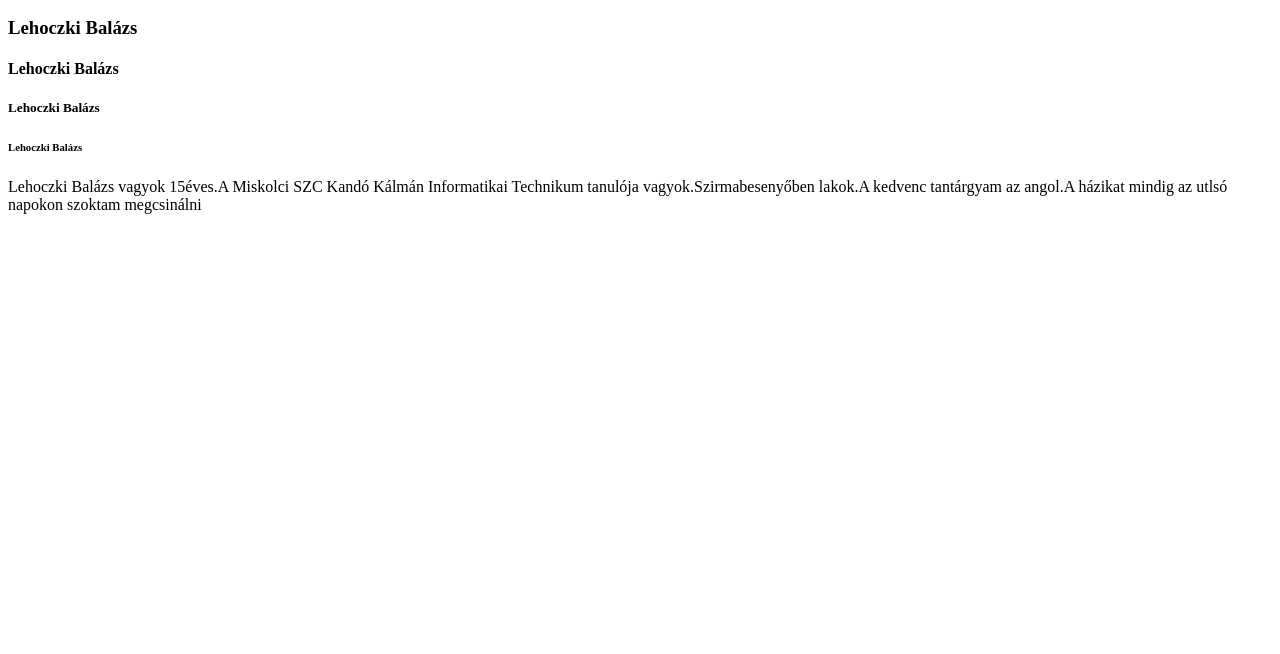
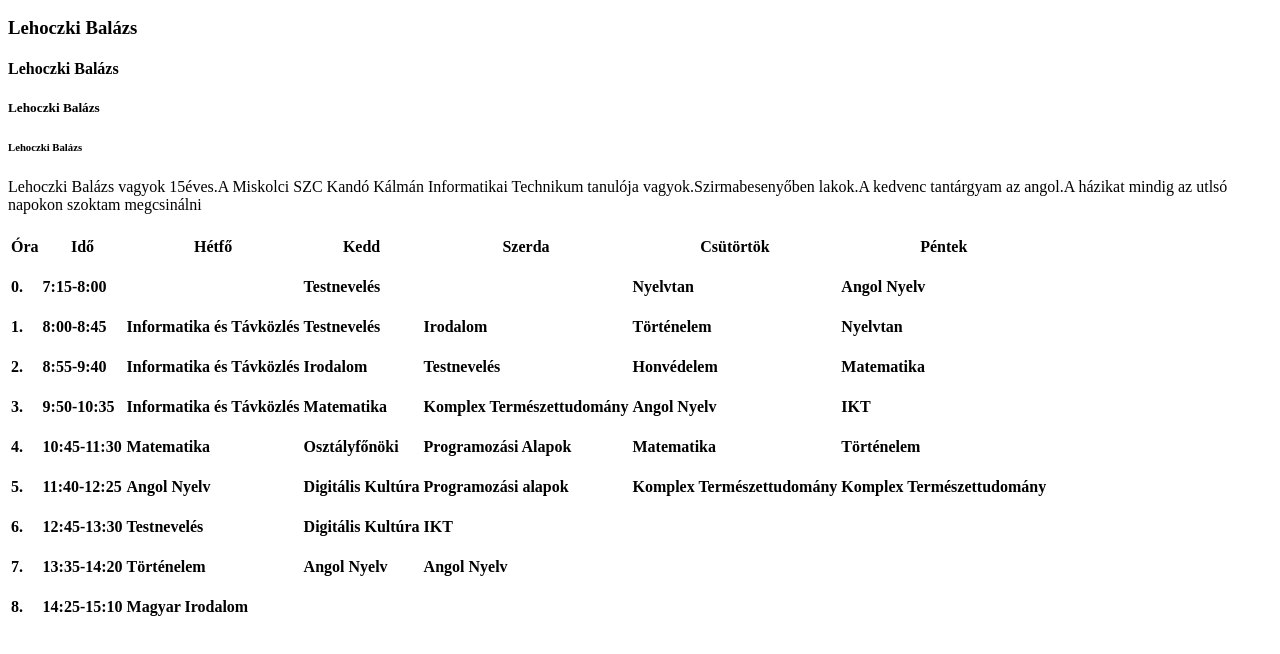
Before and after one commit to lehoczkib/weboldalam, a plain HTML site: page index.html in a window 1280 px wide. Shown: the part 110-764 px from the top of the page. Drawn offline with Linux system fonts and the light colour scheme.

Commit message:
index.html

```diff
--- a/index.html
+++ b/index.html
@@ -13,32 +13,100 @@
    <h5>Lehoczki Balázs</h5>
    <h6>Lehoczki Balázs</h6>
    <p>Lehoczki Balázs vagyok 15éves.A Miskolci SZC Kandó Kálmán Informatikai Technikum tanulója vagyok.Szirmabesenyőben lakok.A kedvenc tantárgyam az angol.A házikat mindig az utlsó napokon szoktam megcsinálni</p>
+    <h4 style="color: black;">
           <table>
             <tr>
+                <th>Óra</th>
+                <th>Idő</th>
+                <th>Hétfő</th>
+                <th>Kedd</th>
+                <th>Szerda</th>
+                <th>Csütörtök</th>
+                <th>Péntek</th>
+            </tr>
+            <tr>
+                <td><br>0.</td>
+                <td><br>7:15-8:00</td>
                 <td></td>
+                <td><br>Testnevelés</td>
                 <td></td>
+                <td><br>Nyelvtan</td>
+                <td><br>Angol Nyelv</td>
+            </tr>
+            <tr>
+                <td><br>1.</td>
+                <td><br>8:00-8:45</td>
+                <td><br>Informatika és Távközlés</td>
+                <td><br>Testnevelés</td>
+                <td><br>Irodalom</td>
+                <td><br>Történelem</td>
+                <td><br>Nyelvtan</td>
+            </tr>
+            <tr>
+                <td><br>2.</td>
+                <td><br>8:55-9:40</td>
+                <td><br>Informatika és Távközlés</td>
+                <td><br>Irodalom</td>
+                <td><br>Testnevelés</td>
+                <td><br>Honvédelem</td>
+                <td><br>Matematika</td>
+            </tr>
+            <tr>
+                <td><br>3.</td>
+                <td><br>9:50-10:35</td>
+                <td><br>Informatika és Távközlés</td>
+                <td><br>Matematika</td>
+                <td><br>Komplex Természettudomány</td>
+                <td><br>Angol Nyelv</td>
+                <td><br>IKT</td>
+            </tr>
+            <tr>
+                <td><br>4.</td>
+                <td><br>10:45-11:30</td>
+                <td><br>Matematika</td>
+                <td><br>Osztályfőnöki</td>
+                <td><br>Programozási Alapok</td>
+                <td><br>Matematika</td>
+                <td><br>Történelem</td>
+            </tr>
+            <tr>
+                <td><br>5.</td>
+                <td><br>11:40-12:25</td>
+                <td><br>Angol Nyelv</td>
+                <td><br>Digitális Kultúra</td>
+                <td><br>Programozási alapok</td>
+                <td><br>Komplex Természettudomány</td>
+                <td><br>Komplex Természettudomány</td>
+            </tr>
+            <tr>
+                <td><br>6.</td>
+                <td><br>12:45-13:30</td>
+                <td><br>Testnevelés</td>
+                <td><br>Digitális Kultúra</td>
+                <td><br>IKT</td>
                 <td></td>
                 <td></td>
             </tr>
               <tr>
-            <td></td>
-            <td></td>
+                  <td><br>7.</td>
+                  <td><br>13:35-14:20</td>
+                  <td><br>Történelem</td>
+                  <td><br>Angol Nyelv</td>
+                  <td><br>Angol Nyelv</td>
                   <td></td>
                   <td></td>
               </tr>
             <tr>
-            <td></td>
-            <td></td>
-            <td></td>
-            <td></td>
-        </tr>
-        <tr>
+                <td><br>8.</td>
+                <td><br>14:25-15:10</td>
+                <td><br>Magyar Irodalom</td>
                 <td></td>
                 <td></td>
                 <td></td>
                 <td></td>
             </tr>
               </table>
+      </h4>
 
 </body>
 </html>
```
Lines whose indentation alone changed are shown as unchanged.
